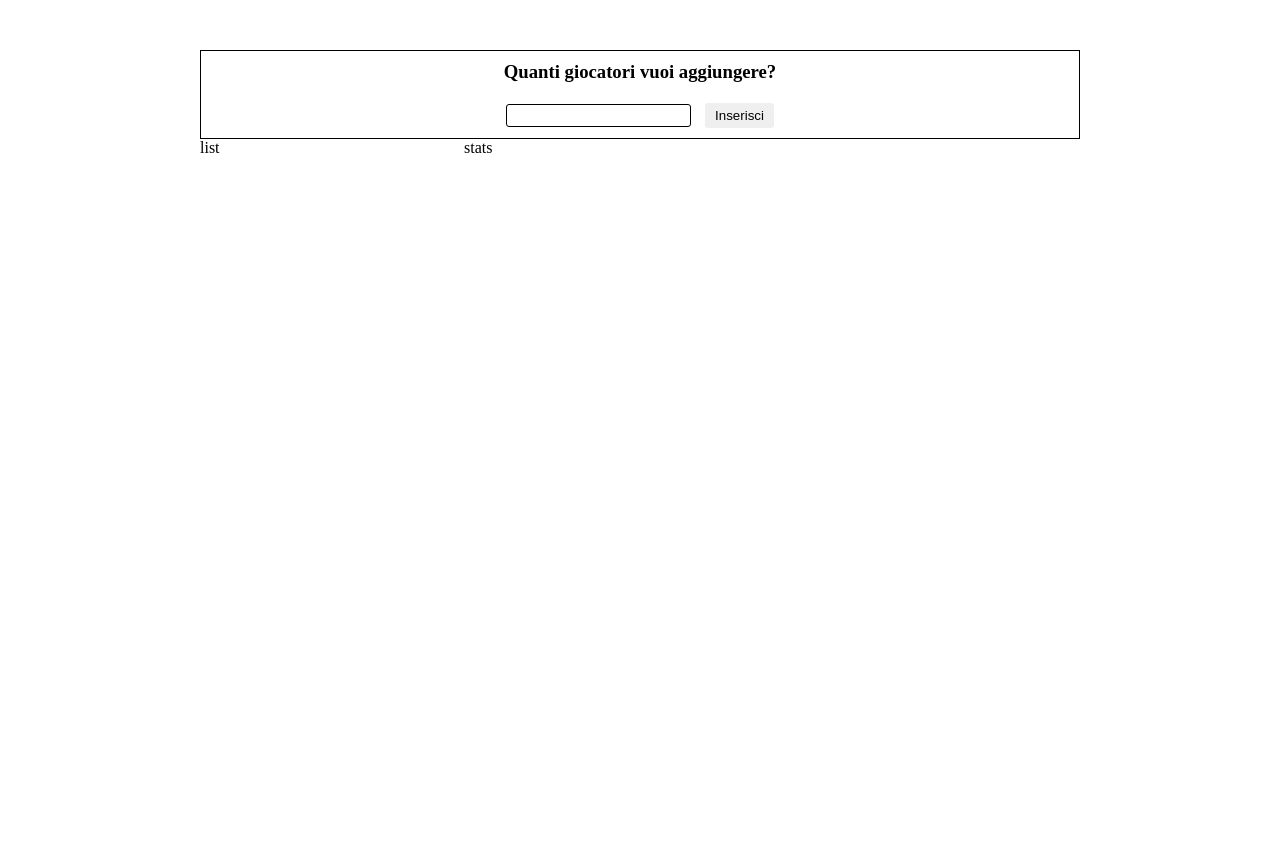
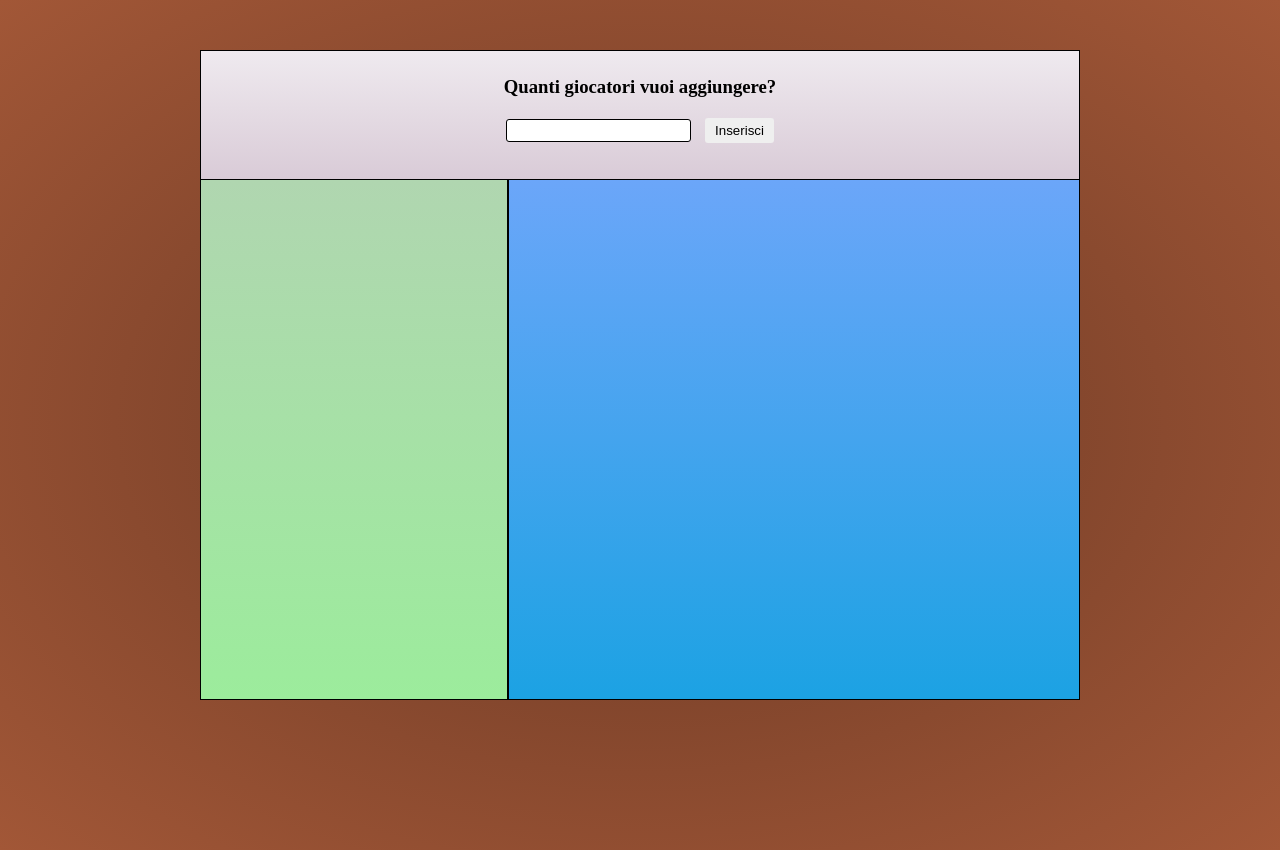
Before and after one commit to DavideL90/Ex-ajax-basket, a plain HTML site: page index.html in a window 1280 px wide. Both pictures are taken after a click on the button "Inserisci". Drawn offline with nearby package versions, Linux system fonts and the light colour scheme; no server answers.

Commit message:
need only to show stats

```diff
--- a/index.html
+++ b/index.html
@@ -15,10 +15,10 @@
          </div>
          <div id="results">
             <div id="playerList">
-               list
+
             </div>
             <div id="stats">
-               stats
+
             </div>
 
          </div>
--- a/main.js
+++ b/main.js
@@ -1,4 +1,36 @@
+//declaring an empty array to store the players
+var playerArray = [];
 $(document).ready(function(){
-   //Al click sul bottone ottengo un array
-   //con i giocatori
+   //When click on button generate an array
+   //containing the number of players given
+   //as input
+   $('#insertNumb').click(function(){
+      var numberRequested = $('#playerNumb').val();
+      $('#playerNumb').val('');
+      //make an ajax request to obtain the array
+      $.ajax({
+         url:'https://www.boolean.careers/api/array/basket?n=' + numberRequested,
+         method:'GET',
+         success: function(data){
+            console.log(data.response);
+            playerArray = data.response;
+            fillTheList(playerArray);
+         },
+         error: function(){
+            alert('Error');
+         }
+      });
+   });
+   //When click on a playerCode shows statistics
+   $(document).on('click', 'playerCode', function(){
+
+   });
 });
+
+//function to fill the player list
+function fillTheList(arrPlayer){
+   var list = $('#playerList');
+   for (var i = 0; i < arrPlayer.length; i++) {
+      list.append('<div class="playerCode"> Codice giocatore: ' + arrPlayer[i].playerCode + '</div>');
+   }
+}
--- a/style.css
+++ b/style.css
@@ -6,11 +6,13 @@
 body{
    height: 100vh;
    width: 100vw;
+   background: radial-gradient(#693824, #a25737);
 }
 
 /* General container */
 #player-cnt{
    width: 880px;
+   height: 650px;
    margin: 50px auto;
 }
 
@@ -18,7 +20,9 @@ body{
 #player-cnt #request{
    border: 1px solid black;
    text-align: center;
-   padding: 10px 0;
+   padding: 25px 0;
+   height: 20%;
+   background: linear-gradient(#efeaef, #d9cbd7);
 }
 #request h3{
    margin-bottom: 20px;
@@ -37,14 +41,34 @@ body{
 }
 
 /* Container with results from above */
+#results{
+   height: 80%;
+}
 #results #playerList, #results #stats{
    float: left;
+   border: 1px solid black;
+   border-top: none;
+   padding: 10px;
+   height: 100%;
 }
 #results #playerList{
-   width: 30%;
+   width: 35%;
+   background: linear-gradient(#b0d6b0, #9cec9c);
+   font-size: 18px;
+   font-family: helvetica;
+   overflow-y: auto;
+}
+#playerList .playerCode{
+   border-bottom: 1px solid black;
+   padding: 10px;
+   cursor: pointer;
+}
+#playerList .playerCode:hover{
+   background-color: #c87d5d;
 }
 #results #stats{
-   width: 70%;
+   width: 65%;
+   background: linear-gradient(#6ba6f9, #1ca2e3);
 }
 #results::after{
    content: '';
```
